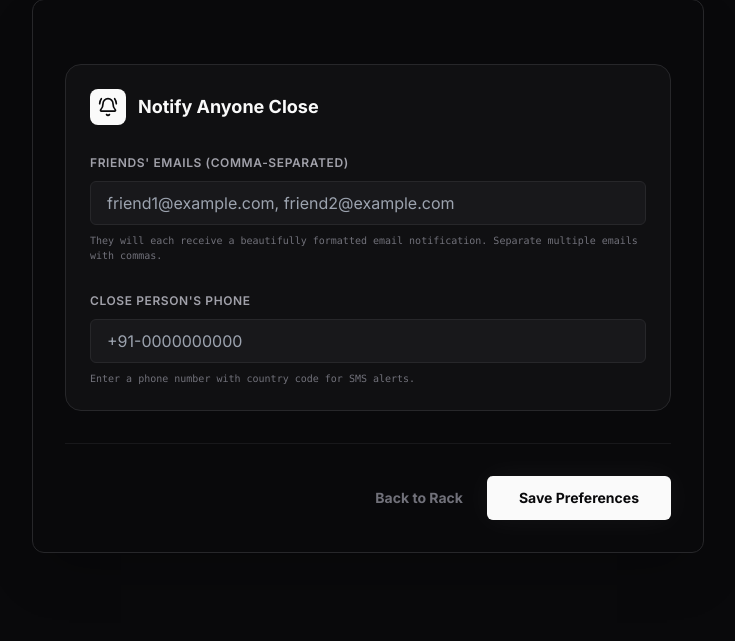
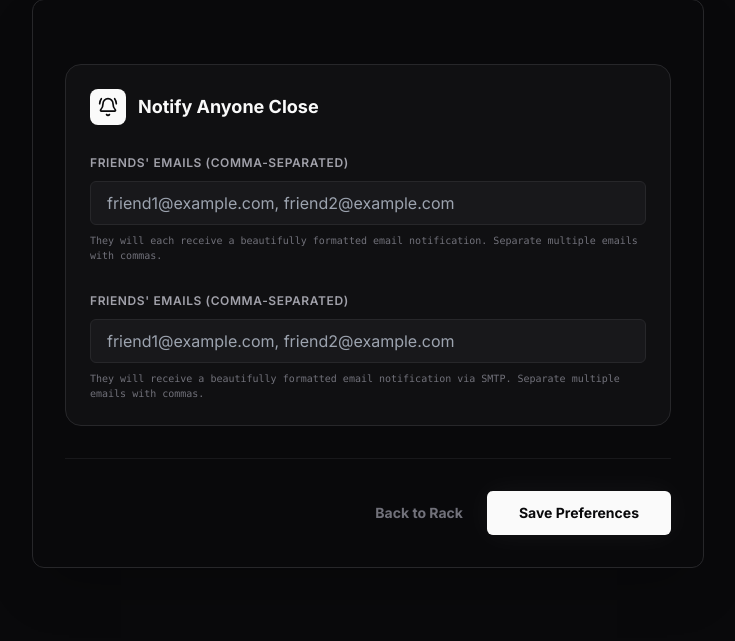
Before and after one commit to VAMSHIKRISHNA-journal/journal, a Django app: page /settings/ in a window 1280 px wide. Shown: the part 250-891 px from the top of the page, without its empty margins (272-1007 px from the left). Run offline with Django 5.2, Linux system fonts and the light colour scheme; the visitor is signed in with stand-in values (Sample User, id 1); some libraries are stand-ins or nearby versions.

Commit message:
SMTP Focus: Removed all In-App, SMS, and Resend logic. Pure SMTP email notifications only.

```diff
--- a/entries/models.py
+++ b/entries/models.py
@@ -48,7 +48,7 @@ class Entry(models.Model):
 class Profile(models.Model):
     user = models.OneToOneField(User, on_delete=models.CASCADE, related_name='profile')
     notify_email = models.CharField(max_length=500, blank=True, null=True, help_text="Emails to notify (comma-separated for multiple friends)")
-    notify_phone = models.CharField(max_length=20, blank=True, null=True, help_text="Phone number to notify (e.g., +91...)")
+
 
     def __str__(self):
         return f"{self.user.username}'s Profile"
--- a/entries/views.py
+++ b/entries/views.py
@@ -9,7 +9,6 @@ from django.contrib.auth import login
 from django.conf import settings
 from django.core.mail import EmailMessage
 from django.http import JsonResponse
-from twilio.rest import Client
 from .models import Book, Entry, Profile, ReadEvent
 import threading
 
@@ -101,22 +100,6 @@ class EntryCreateView(LoginRequiredMixin, CreateView):
         )
 
         email_sent = False
-        sms_sent = False
-
-        # 1. Send SMS Notification
-        if profile.notify_phone and settings.TWILIO_ACCOUNT_SID and settings.TWILIO_AUTH_TOKEN:
-            try:
-                client = Client(settings.TWILIO_ACCOUNT_SID, settings.TWILIO_AUTH_TOKEN)
-                message = client.messages.create(
-                    body=f"📖 New Journal Entry! \nTitle: {self.object.title}\nRead here: {share_url}",
-                    from_=settings.TWILIO_PHONE_NUMBER,
-                    to=profile.notify_phone
-                )
-                sms_sent = True
-            except Exception as e:
-                print(f"SMS Notification failed: {e}")
-        elif profile.notify_phone:
-            print("SMS Notification skipped: Twilio credentials not configured.")
 
         # 2. Send Email Notification
         if profile.notify_email:
@@ -151,7 +134,7 @@ class EntryCreateView(LoginRequiredMixin, CreateView):
                     f.write(f"DEBUG: Send FAILED: {str(e)}\n")
                 print(f"Email sending failed: {e}")
 
-        if not profile.notify_email and not profile.notify_phone:
+        if not profile.notify_email:
             messages.info(self.request, "Entry saved. No notification recipients configured in Settings.")
 
         return redirect(self.get_success_url())
@@ -246,29 +229,16 @@ def entry_read_ping(request, token):
                         f.write(f"DEBUG: Read-alert FAILED: {str(e)}\n")
                     print(f"Ping Email failed: {e}")
 
-            # Send SMS to Author (if settings configured)
-            if settings.TWILIO_ACCOUNT_SID and settings.TWILIO_AUTH_TOKEN and settings.TWILIO_PHONE_NUMBER:
-                # Priority: author's notify_phone, then fall back to global notification number
-                target_phone = author.profile.notify_phone or settings.NOTIFICATION_PHONE_NUMBER
-                if target_phone:
-                    try:
-                        client = Client(settings.TWILIO_ACCOUNT_SID, settings.TWILIO_AUTH_TOKEN)
-                        client.messages.create(
-                            body=msg,
-                            from_=settings.TWILIO_PHONE_NUMBER,
-                            to=target_phone
-                        )
-                    except Exception as e:
-                        print(f"Ping SMS failed: {e}")
+        return JsonResponse({'status': 'ok'})
 
-        return JsonResponse({'status': 'ok'})
 
 # --- PROFILE / SETTINGS ---
 
 class ProfileUpdateView(LoginRequiredMixin, UpdateView):
     model = Profile
     template_name = 'entries/settings.html'
-    fields = ['notify_email', 'notify_phone']
+    fields = ['notify_email']
+
     success_url = reverse_lazy('dashboard')
 
     def get_object(self, queryset=None):
--- a/templates/entries/settings.html
+++ b/templates/entries/settings.html
@@ -33,18 +33,19 @@
                             <p class="text-[10px] text-zinc-500 font-mono">They will each receive a beautifully formatted email notification. Separate multiple emails with commas.</p>
                         </div>
 
-                        <!-- Phone Field -->
+                        <!-- Email Field Only -->
                         <div class="space-y-2">
-                            <label class="text-xs font-semibold uppercase tracking-wider text-zinc-400" for="id_notify_phone">Close Person's Phone</label>
-                            <input type="text" name="notify_phone" id="id_notify_phone"
-                                   placeholder="+91-0000000000"
-                                   value="{{ form.notify_phone.value|default_if_none:'' }}"
+                            <label class="text-xs font-semibold uppercase tracking-wider text-zinc-400" for="id_notify_email">Friends' Emails (Comma-separated)</label>
+                            <input type="text" name="notify_email" id="id_notify_email"
+                                   placeholder="friend1@example.com, friend2@example.com"
+                                   value="{{ form.notify_email.value|default_if_none:'' }}"
                                    class="flex h-11 w-full rounded-md border border-zinc-800 bg-zinc-900 px-4 py-2 text-base text-zinc-50 focus-visible:outline-none focus-visible:ring-2 focus-visible:ring-zinc-700/50 transition-all">
-                            <p class="text-[10px] text-zinc-500 font-mono">Enter a phone number with country code for SMS alerts.</p>
+                            <p class="text-[10px] text-zinc-500 font-mono">They will receive a beautifully formatted email notification via SMTP. Separate multiple emails with commas.</p>
                         </div>
                     </div>
                 </div>
             </div>
+
 
             <div class="pt-8 border-t border-zinc-900 flex items-center justify-end gap-6">
                 <a href="{% url 'dashboard' %}" class="text-sm font-bold text-zinc-500 hover:text-zinc-50 transition-colors">
```
Also changed, not shown: core/settings.py (+9 -27 lines).
